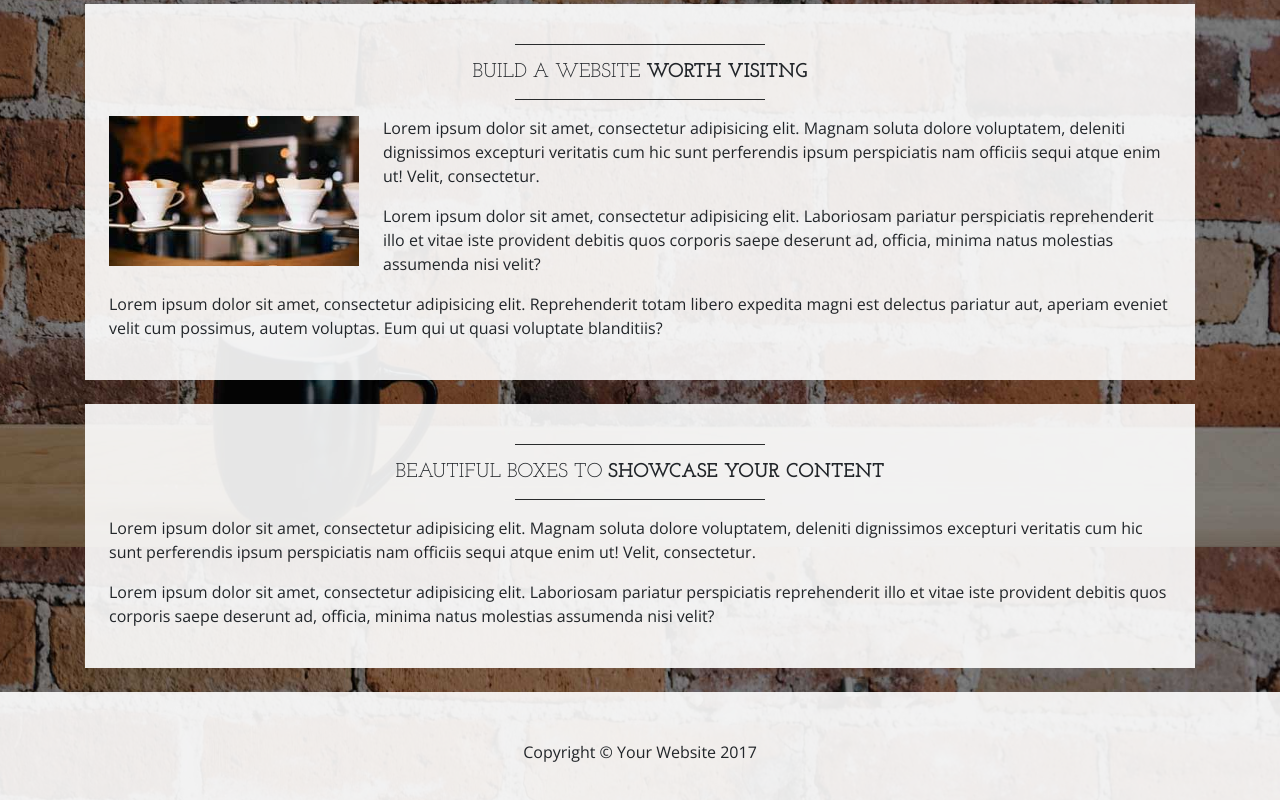
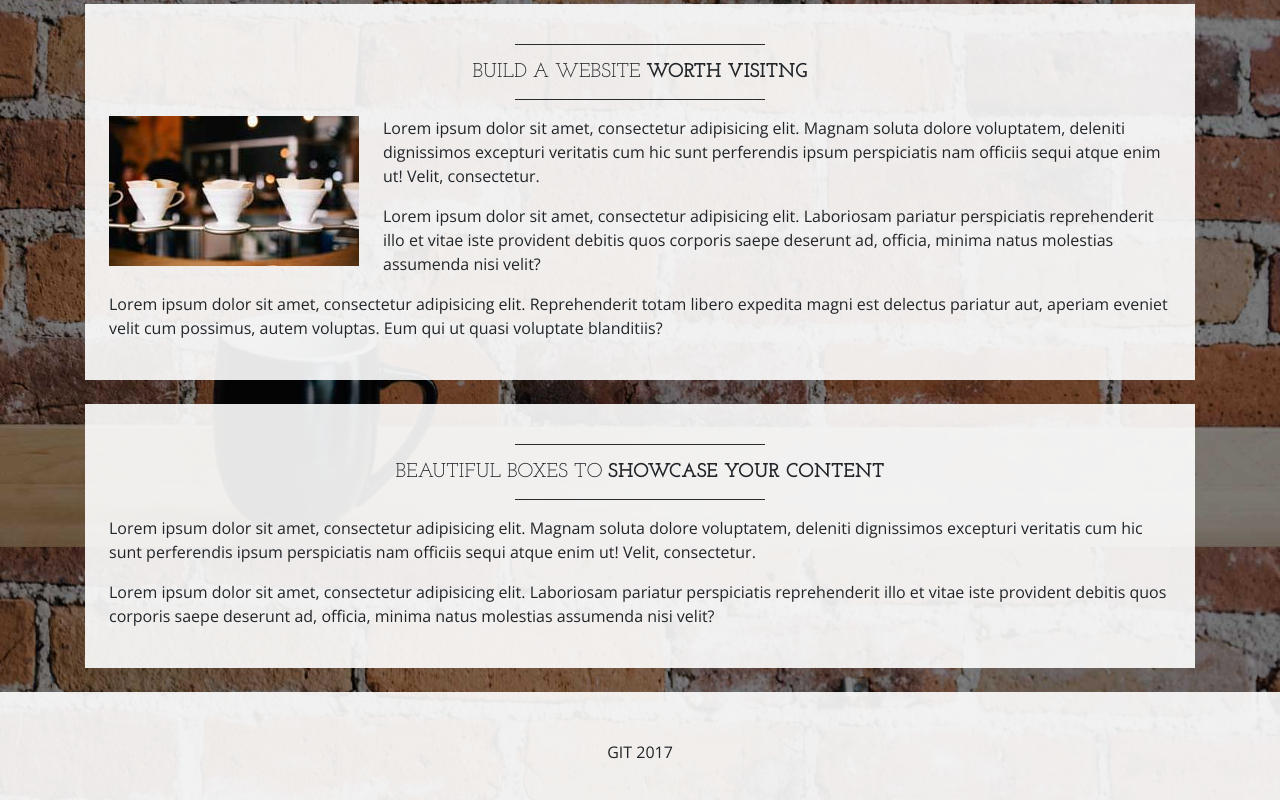
Before and after one commit to JasonDuquain/learnable-git-course, a website: page index.html in a window 1280 px wide. Shown: the part 1053-1853 px from the top of the page. Drawn offline with nearby package versions, Linux system fonts and the light colour scheme.

Commit message:
chngd text inside footer

```diff
--- a/index.html
+++ b/index.html
@@ -134,7 +134,7 @@
 
     <footer class="bg-faded text-center py-5">
       <div class="container">
-        <p class="m-0">Copyright &copy; Your Website 2017</p>
+        <p class="m-0">GIT 2017</p>
       </div>
     </footer>
 
```
